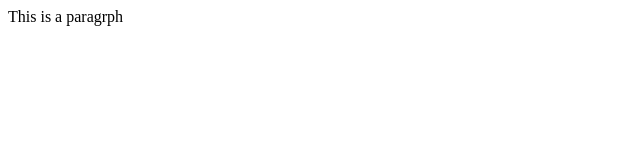
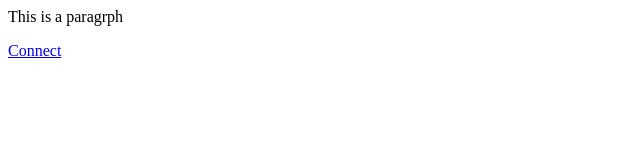
Before and after one commit to ritikpatel07/TestRepo1, a plain HTML site: page index.htm in a window 1280 px wide. Shown: the full height of the page, 0-640 px from the left. Drawn offline with Linux system fonts and the light colour scheme.

Commit message:
Added a Connect btn!

```diff
--- a/index.htm
+++ b/index.htm
@@ -1 +1,3 @@
 <p>This is a paragrph</p>
+
+<a href="#">Connect</button>
```
